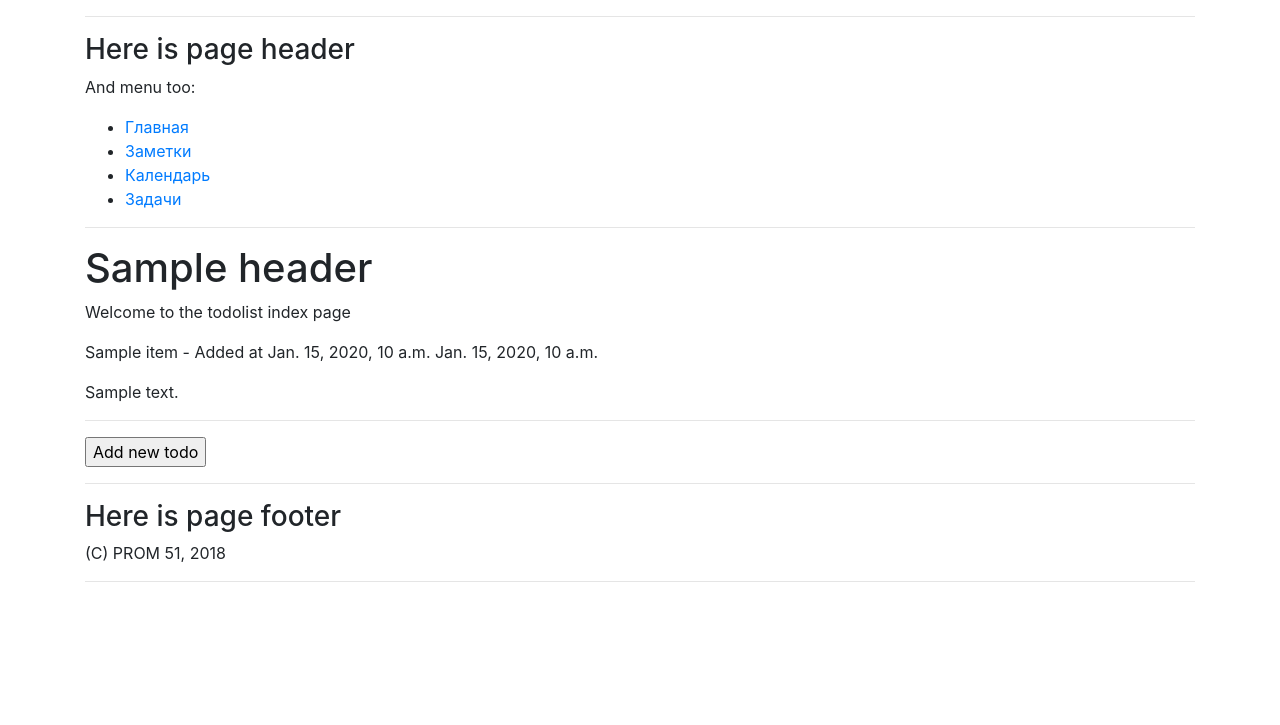
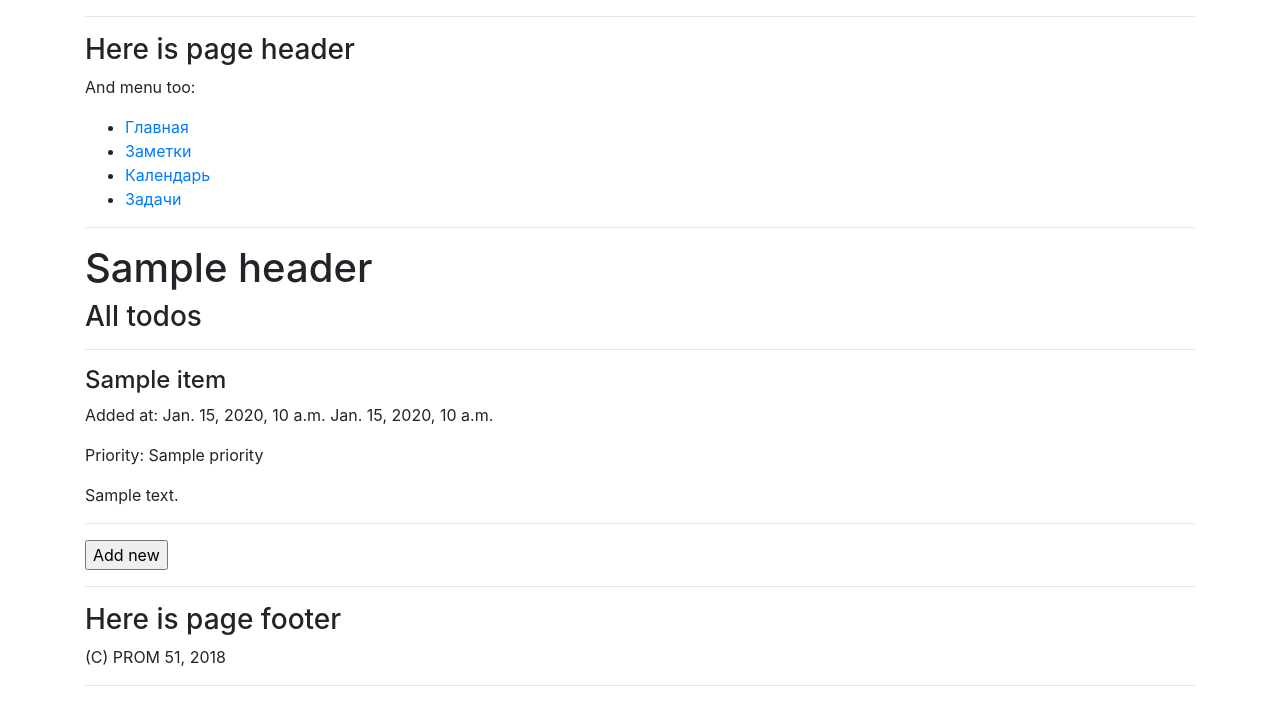
Before and after one commit to ilozur/web-organizer, a Django app: template templates/todolist/index.html in a window 1280 px wide. Shown: the top 725 px of the page. Run offline with Django 3.2, Linux system fonts and the light colour scheme; the template is opened without the code that fills it: most values are stand-ins (such as "Sample title", 1, 10 or a date in 2020); parts of the project's set-up code (start-up, migrations or seed data) failed here and were passed over; some libraries are stand-ins or nearby versions.

Commit message:
small fixes

```diff
--- a/templates/todolist/index.html
+++ b/templates/todolist/index.html
@@ -2,12 +2,14 @@
 
 {% block content %}
     <h1>{{ header }}</h1>
-    <p>Welcome to the todolist index page</p>
+    <h3>All todos</h3>
+    <hr>
     {% for item in items %}
-        <p>{{ item.title }} - Added at {{ item.added_date }} {{ item.added_time }}</p>
-
+        <h4>{{ item.title }}</h4>
+        <p>Added at: {{ item.added_date }} {{ item.added_time }}</p>
+        <p>Priority: {{ item.priority }}</p>
         <p>{{ item.text }}</p>
-        <hr />
+        <hr>
     {% endfor %}
-    <a href="/todo/add"><input type="submit" value="Add new todo"></a>
+    <a href="/todo/add"><input type="submit" value="Add new"></a>
 {% endblock %}
--- a/todolist/views.py
+++ b/todolist/views.py
@@ -12,6 +12,7 @@ import datetime
 
 def index(request):
     items = Todos.objects.all()
+    print(items)
     context = {
         'title': "Todolist index page",
         'header': "Todolist index page header"
```
